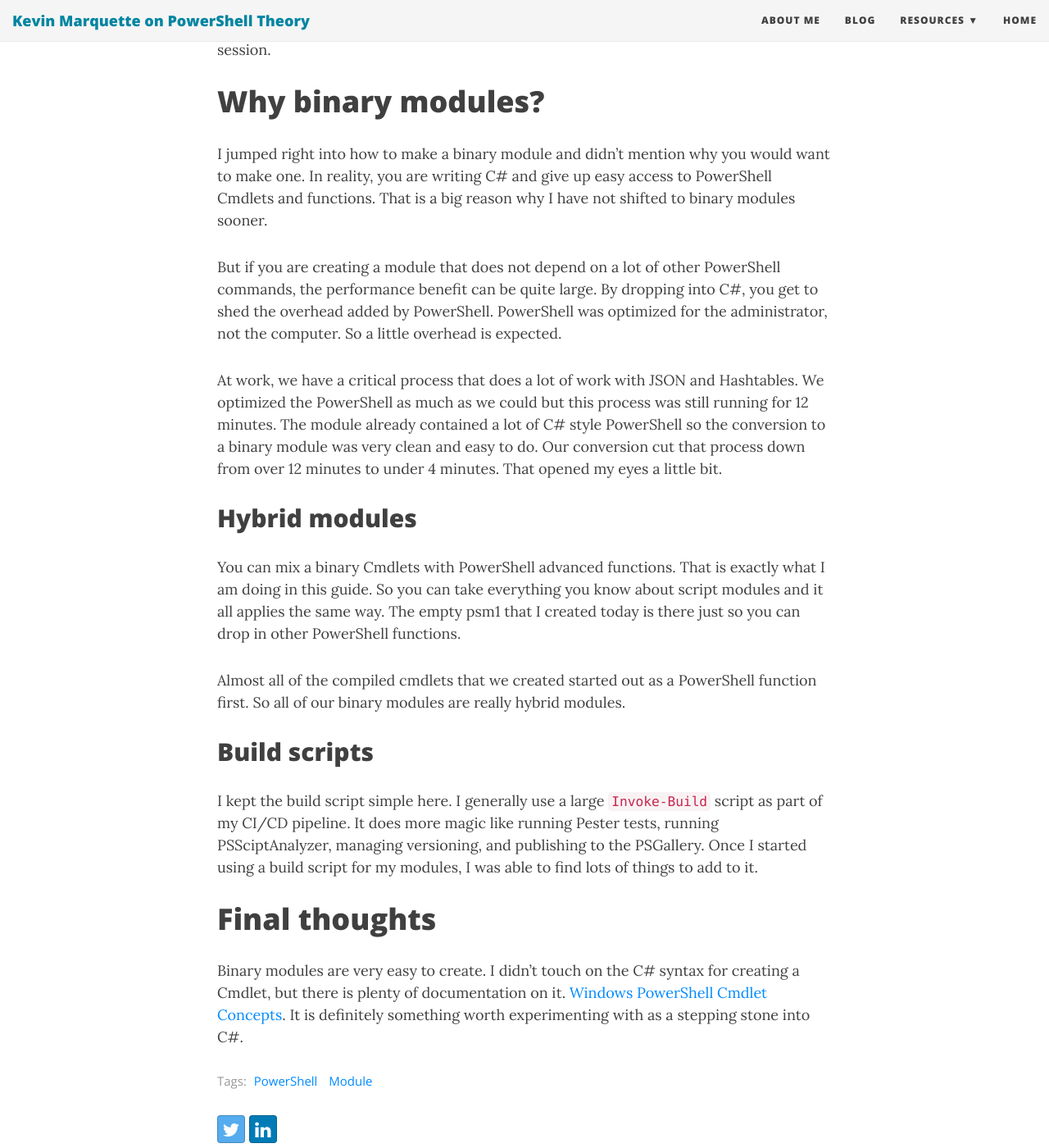
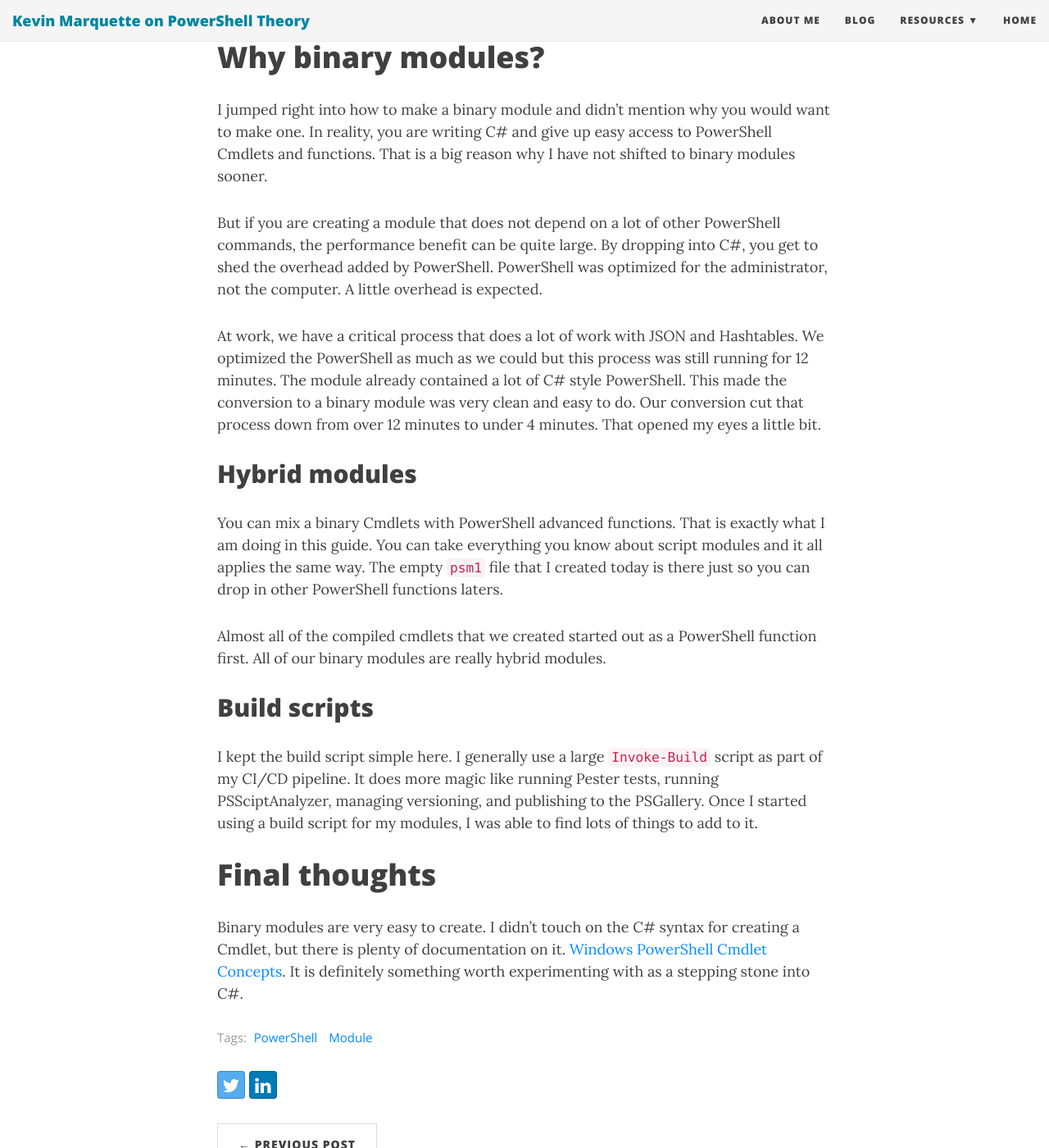
Before and after one commit to KevinMarquette/kevinmarquette.github.io, a Jekyll site: the page built from _posts/2018-08-04-Powershell-Standard-Library-Binary-Module.md, in a window 1280 px wide and 1400 px high, scrolled down 7270 px. Shown: the whole window at 82% size. Built offline with Jekyll 4.4.1, drawn with Linux system fonts in a browser that asks for light colours; nearby versions of some CDN libraries; some of the changed text lies outside the part shown.

Commit message:
more code format and less use of "so"

````diff
--- a/_posts/2018-08-04-Powershell-Standard-Library-Binary-Module.md
+++ b/_posts/2018-08-04-Powershell-Standard-Library-Binary-Module.md
@@ -37,7 +37,7 @@
 
 # Getting Started
 
-I normally use a Plaster template but my current template does not have any binary module support yet. Not a big deal, so I'll create this one by hand.
+I normally use a Plaster template but my current template does not have any binary module support yet. Not a big deal, I'll create this one by hand this time.
 
 First I need to create the folder and create the git repo. I will be using `$module` as a place holder for the module name. This should make it easier for you to reuse these examples if needed.
 
@@ -59,14 +59,14 @@
 
 ## Binary module setup
 
-The focus of this will be on the binary module so that is where we will start. This section pulls examples from the [Creating a cross-platform binary module with the .NET Core command-line interface tools](https://github.com/PowerShell/PowerShell/blob/master/docs/cmdlet-example/command-line-simple-example.md) guide so please review it if you need more details or have any issues.
+The focus of this will be on the binary module so that is where we will start. This section pulls examples from the [Creating a cross-platform binary module](https://github.com/PowerShell/PowerShell/blob/master/docs/cmdlet-example/command-line-simple-example.md) guide. Please review that guide if you need more details or have any issues.
 
 First thing we want to do is check the version of the [dotnet core SDK](https://www.microsoft.com/net/download/core) that we have installed. I am using 2.1.4, but you should have 2.0.0 or newer before continuing.
 
     PS:> dotnet --version
     2.1.4
 
-I will be working out of the src folder for this section.
+I will be working out of the `src` folder for this section.
 
 ``` posh
     Set-Location 'src'
@@ -111,6 +111,7 @@
 
 We need to update the `src\Class1.cs` to contain this starter cmdlet:
 
+``` csharp
     using System;
     using System.Management.Automation;
 
@@ -129,8 +130,9 @@
             }
         }
     }
+```
 
-We should also rename the file to match the class name.
+We will rename the file to match the class name.
 
 ``` posh
     Move-Item .\Class1.cs .\ResolveMyCmdletCommand.cs
@@ -169,6 +171,7 @@
 
 From the root of our project, we can run this command to create the module manifest that we need.
 
+``` posh
     $manifestSplat = @{
         Path = ".\$module\$module.psd1"
         Author = 'Kevin Marquette'
@@ -177,10 +180,13 @@
         FunctionsToExport = @('Resolve-MyCmdlet')
     }
     New-ModuleManifest @manifestSplat
+```
 
 I'm also going to create an empty root module for future PowerShell functions.
 
+``` posh
     Set-Content -Value '' -Path ".\$module\$module.psm1"
+```
 
 This allows me to mix both normal PowerShell functions and binary Cmdlets in the same project.
 
@@ -211,7 +217,9 @@
 
 At this point, we are able to import our module with the psd1 file.
 
+``` posh
     Import-Module ".\Output\$module\$module.psd1"
+```
 
 From here, we can drop the `.\Output\$module` folder into our `$env:PSModulePath` directory and it will auto-load our command whenever we need it.
 
@@ -235,15 +243,15 @@
 
 I jumped right into how to make a binary module and didn't mention why you would want to make one. In reality, you are writing C# and give up easy access to PowerShell Cmdlets and functions. That is a big reason why I have not shifted to binary modules sooner.
 
-But if you are creating a module that does not depend on a lot of other PowerShell commands, the performance benefit can be quite large. By dropping into C#, you get to shed the overhead added by PowerShell. PowerShell was optimized for the administrator, not the computer. So a little overhead is expected.
+But if you are creating a module that does not depend on a lot of other PowerShell commands, the performance benefit can be quite large. By dropping into C#, you get to shed the overhead added by PowerShell. PowerShell was optimized for the administrator, not the computer. A little overhead is expected.
 
-At work, we have a critical process that does a lot of work with JSON and Hashtables. We optimized the PowerShell as much as we could but this process was still running for 12 minutes. The module already contained a lot of C# style PowerShell so the conversion to a binary module was very clean and easy to do. Our conversion cut that process down from over 12 minutes to under 4 minutes. That opened my eyes a little bit.
+At work, we have a critical process that does a lot of work with JSON and Hashtables. We optimized the PowerShell as much as we could but this process was still running for 12 minutes. The module already contained a lot of C# style PowerShell. This made the conversion to a binary module was very clean and easy to do. Our conversion cut that process down from over 12 minutes to under 4 minutes. That opened my eyes a little bit.
 
 ## Hybrid modules
 
-You can mix a binary Cmdlets with PowerShell advanced functions. That is exactly what I am doing in this guide. So you can take everything you know about script modules and it all applies the same way. The empty psm1 that I created today is there just so you can drop in other PowerShell functions.
+You can mix a binary Cmdlets with PowerShell advanced functions. That is exactly what I am doing in this guide. You can take everything you know about script modules and it all applies the same way. The empty `psm1` file that I created today is there just so you can drop in other PowerShell functions laters.
 
-Almost all of the compiled cmdlets that we created started out as a PowerShell function first. So all of our binary modules are really hybrid modules.
+Almost all of the compiled cmdlets that we created started out as a PowerShell function first. All of our binary modules are really hybrid modules.
 
 ## Build scripts
 
````
Also changed, not shown: other parts of _posts/2018-08-04-Powershell-Standard-Library-Binary-Module.md (+1 -1 lines), _draft/2018-04-15-Powershell-Hero.md (added, +20 -0 lines), _draft/2018-05-13-Powershell-variables.md (added, +119 -0 lines), _draft/2018-07-13-Powershell-How-to-merge-two-csv-files.md (added, +21 -0 lines), img/PowerShellHero2018.jpg (added), img/PowerShellHero2018icon.jpg (added).
